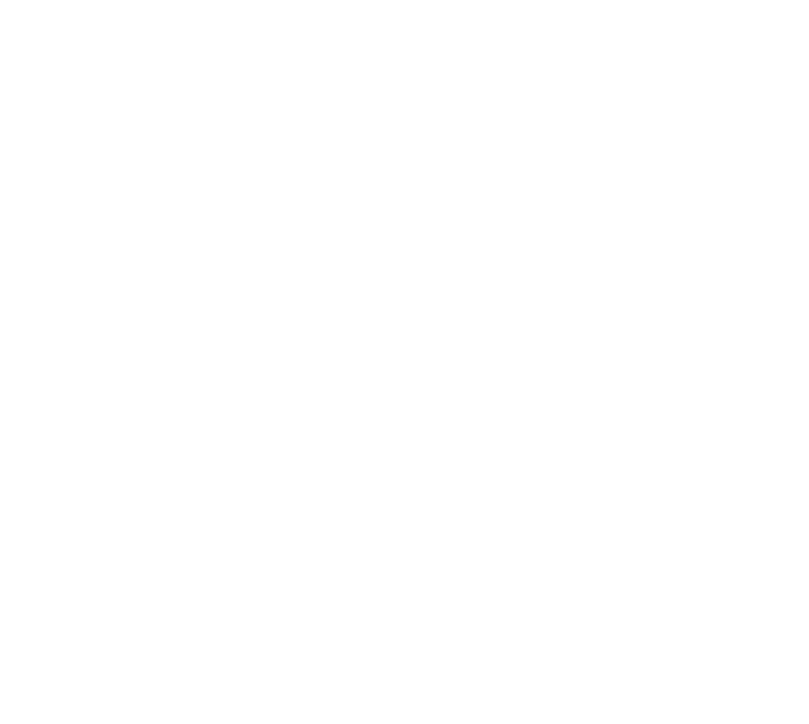
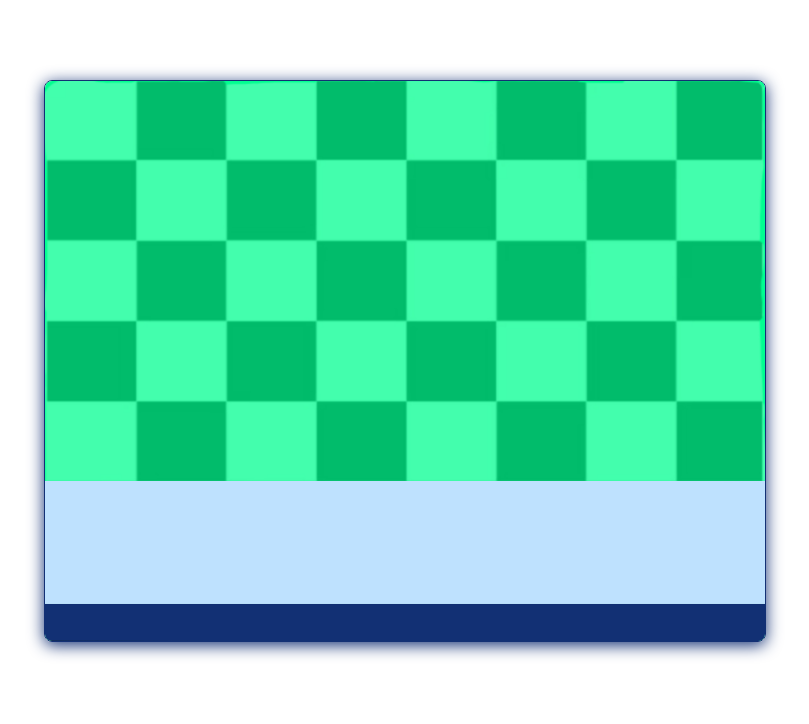
Before and after one commit to abaransy/Balls-Boxes, a website built with webpack: page index.html in a window 1280 px wide. Shown: the whole page, without its empty margins (235-1044 px from the left). Built offline with nearby package versions, Linux system fonts and the light colour scheme.

Commit message:
main scene set

```diff
--- a/index.html
+++ b/index.html
@@ -3,10 +3,14 @@
 <head>
     <meta charset="UTF-8">
     <meta name="viewport" content="width=device-width, initial-scale=1.0">
+    <link rel="stylesheet" href="./src/styles.css">
     <script src="dist/main.js"></script>
     <title>Document</title>
 </head>
 <body>
-
+    <div class="scene">
+        <img class="background_grid" src="./src/images/background_grid.jpg" alt="">
+        <img class="ground" src="./src/images/ground.jpg" alt="">
+    </div>
 </body>
 </html>
--- /dev/null
+++ b/src/styles.css
@@ -0,0 +1,47 @@
+html, body, section, article,
+h1, h2, p, strong, em, a {
+    margin: 0;
+    border: 0;
+    padding: 0;
+    outline: 0;
+    height: 100%;
+    width: 100%;
+    box-sizing: inherit;
+    font-family: 'Roboto';
+    text-decoration: inherit;
+    text-align: inherit;
+    font-weight: normal;
+    color: inherit;
+    background: transparent;
+}
+
+body {
+    display: flex;
+    justify-content: center;
+}
+
+.scene {
+    height: 35rem;
+    width: 45rem;
+    position: absolute;
+    top: 10%;
+    display: flex;
+    flex-direction: column;
+    align-items: center;
+    overflow: hidden;
+    border: 0.1rem solid #133074;
+    border-radius: 0.5rem;
+    box-shadow: 0px 0.2rem 1rem #133074;
+}
+
+.background_grid {
+    width: 100% ;
+    height: 40rem;
+}
+
+.ground {
+    width: 100%;
+    height: 10rem;
+    position: relative;
+    bottom: 15rem;
+}
```
Also changed, not shown: README.md, src/images/background_grid.jpg (added), src/images/ball.png (added), src/images/ground.jpg (added), src/images/question_mark .png (added), src/images/settings.png (added), 1 other file.
